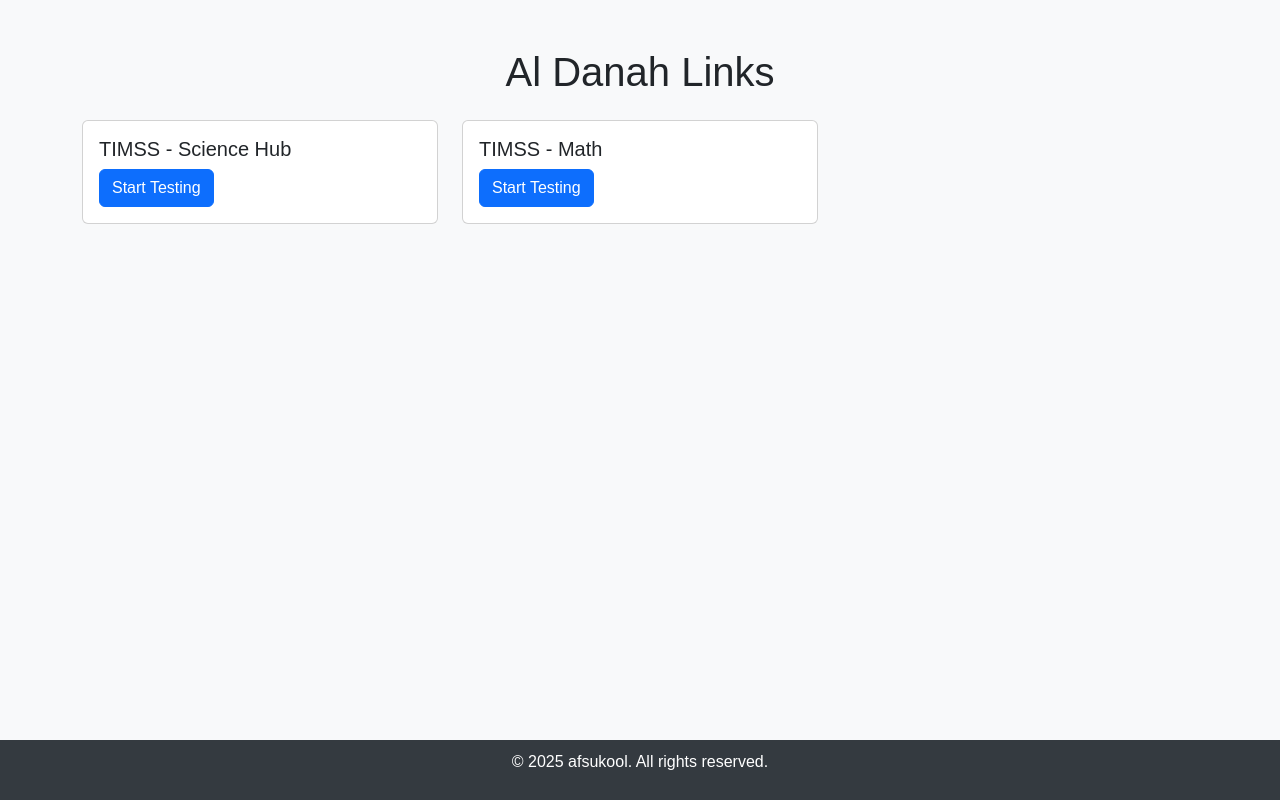
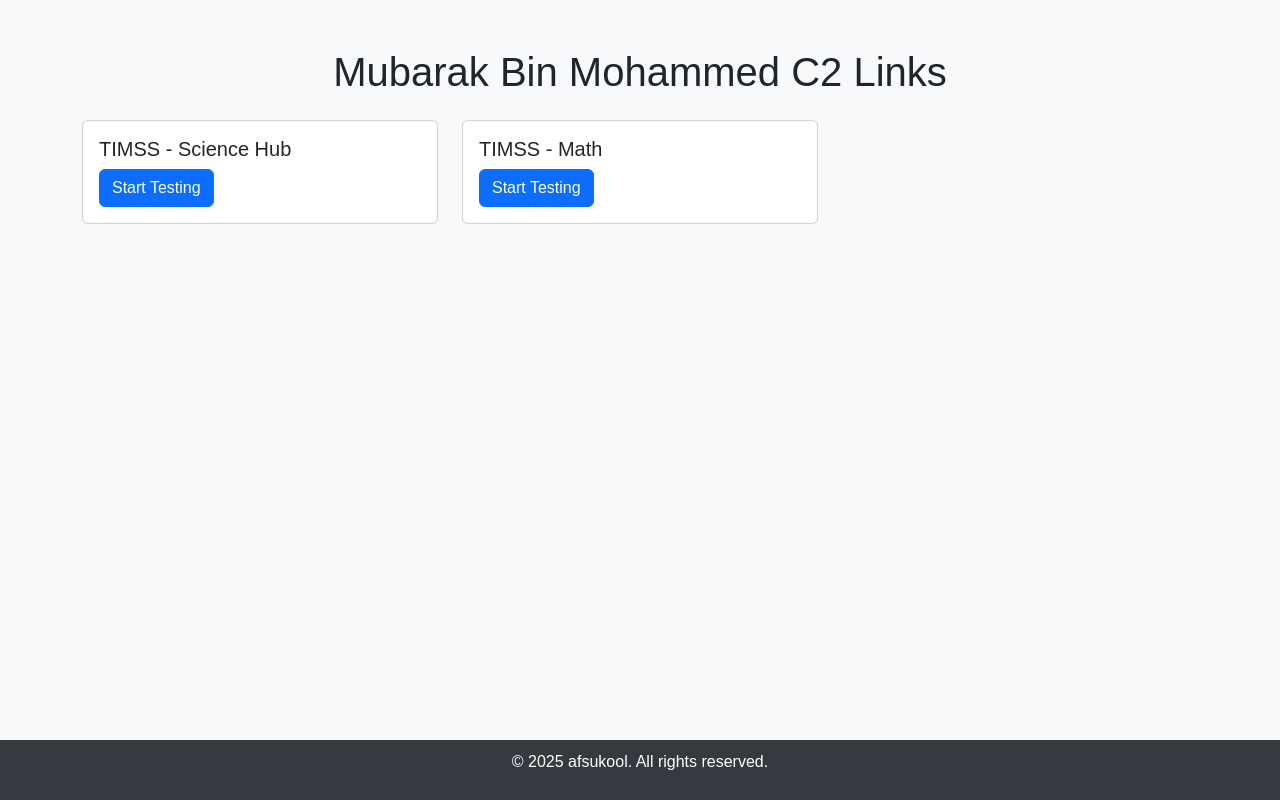
Before and after one commit to afsukool/mbmc2, a plain HTML site: page index.html in a window 1280 px wide. Drawn offline with nearby package versions, Linux system fonts and the light colour scheme.

Commit message:
Update header title from 'Al Danah' to 'Mubarak Bin Mohammed C2'

```diff
--- a/index.html
+++ b/index.html
@@ -34,7 +34,7 @@
 <body>
 
 <main class="container mt-5">
-  <h1 class="text-center mb-4">Al Danah Links</h1>
+  <h1 class="text-center mb-4">Mubarak Bin Mohammed C2 Links</h1>
 
   <div class="row">
 
```
